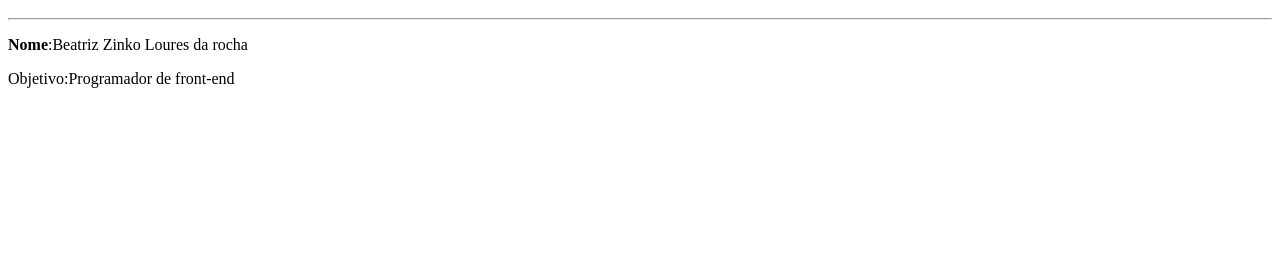
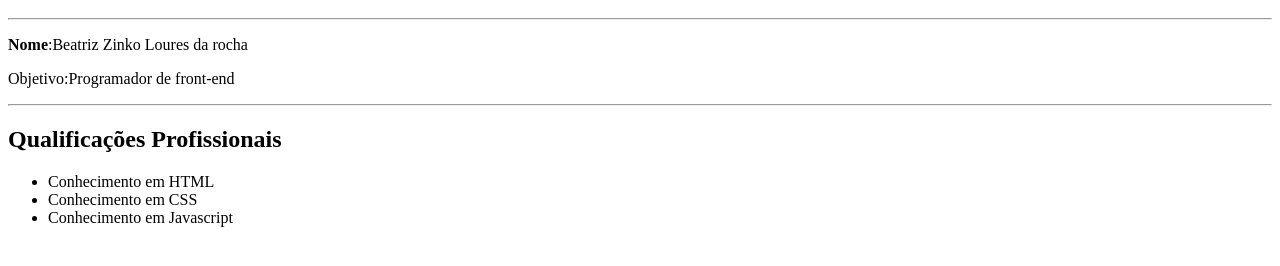
Before and after one commit to beatrizzinkoloouresdarocha/curso-webdesign-fundamentos-cap1-tagsprinc, a plain HTML site: page index.html in a window 1280 px wide. Shown: the part 48-314 px from the top of the page. Drawn offline with Linux system fonts and the light colour scheme.

Commit message:
feito um pequeno modelo de curriculo e com seus objetivos .

```diff
--- a/index.html
+++ b/index.html
@@ -3,3 +3,13 @@
 
 <p><b>Nome</b>:Beatriz Zinko Loures da rocha </p>
 <p>Objetivo:Programador de front-end</p>
+
+<hr>
+
+<h2>Qualificações Profissionais</h2>
+
+<ul>
+<li>Conhecimento em HTML</li>
+<li>Conhecimento em CSS</li>
+<li>Conhecimento em Javascript</li>
+</ul>
```
